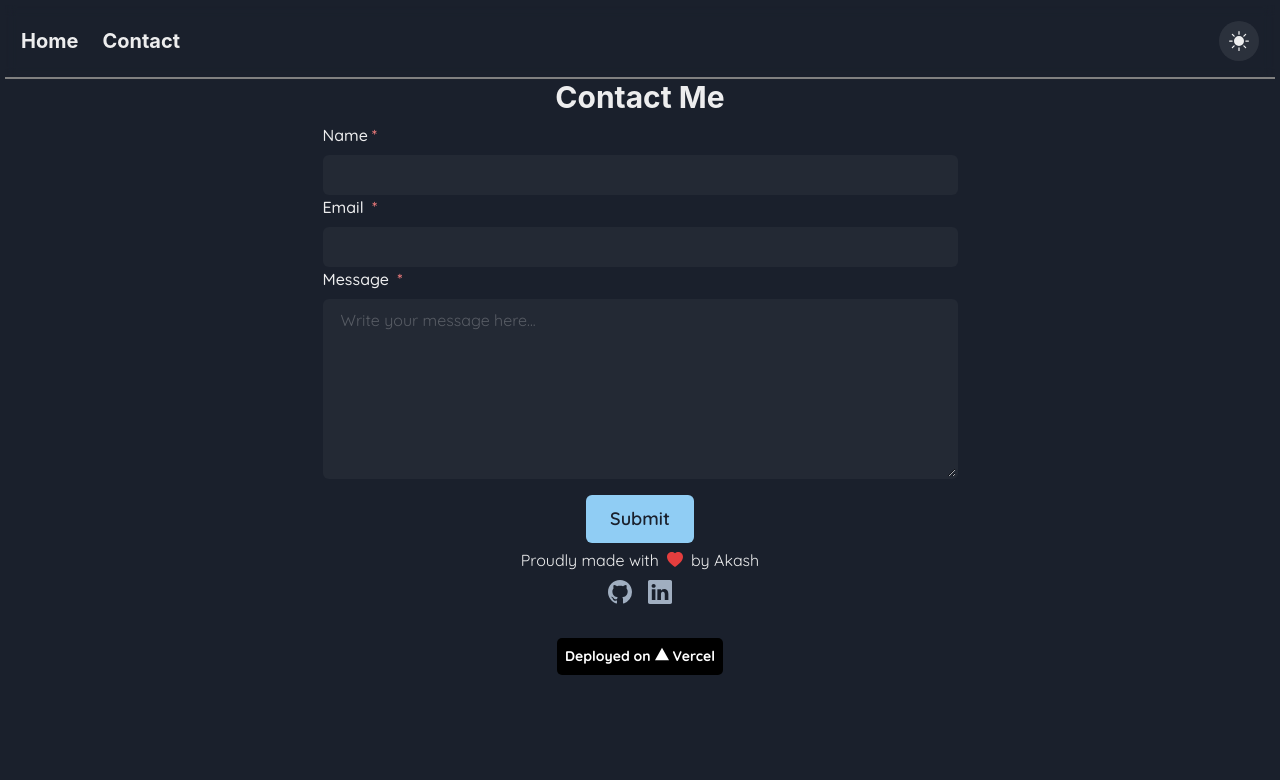
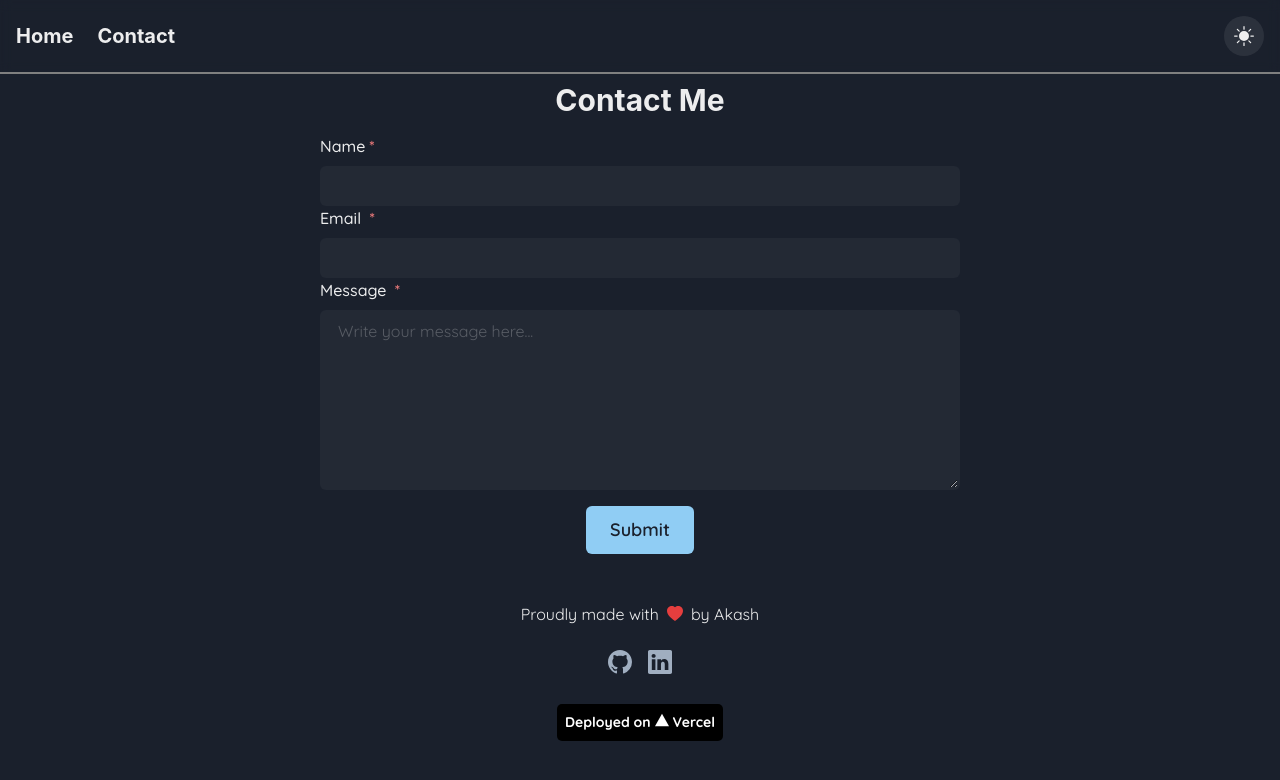
Before and after one commit to singak1/portfolio, a React (Create React App) app: page /contact in a window 1280 px wide. Shown: the top 780 px of the page. Built offline with nearby package versions, Linux system fonts and the light colour scheme.

Commit message:
fix visual bugs

```diff
--- a/src/Components/Footer.js
+++ b/src/Components/Footer.js
@@ -4,8 +4,7 @@ import { SiVercel } from "react-icons/si";
 
 const Footer = () => {
     return(
-        <Stack>
-            <VStack minWidth='max-content' alignContent='center'>
+            <VStack minWidth='max-content' alignContent='center' gap='6' mt='10'>
                 <HStack>
                     <Text>Proudly made with</Text>
                     <Icon as={BsFillHeartFill} color='red.500'/>
@@ -16,10 +15,9 @@ const Footer = () => {
                     <Link href="https://www.linkedin.com/in/singak1/" isExternal><Icon as={BsLinkedin} boxSize={6} color='gray.400'/></Link>
                 </HStack>
                 <HStack mb={2}>
-                    <Text fontSize='sm' as='b' borderRadius='5' backgroundColor='black' color='white' padding='2' mt='5'>Deployed on <Icon as={SiVercel} color='white' /> Vercel</Text>
+                    <Text fontSize='sm' as='b' borderRadius='5' backgroundColor='black' color='white' padding='2'>Deployed on <Icon as={SiVercel} color='white' /> Vercel</Text>
                 </HStack>
             </VStack>
-        </Stack>
     )
 }
 
--- a/src/Pages/Contact.js
+++ b/src/Pages/Contact.js
@@ -104,7 +104,7 @@ const Contact = () => {
         <div className="contact">
             <Navbar />
             <Stack w={['100%', '75%', '50%']} alignContent='space-around' m='auto'>
-            <Heading as='h4' size='lg'>Contact Me</Heading>
+            <Heading as='h4' size='lg' p='2'>Contact Me</Heading>
             <FormControl isRequired>
                 <FormLabel>Name</FormLabel>
                 <Input type="text"
@@ -128,8 +128,8 @@ const Contact = () => {
                     variant='filled'
                     minH={['180']}
                 />
-                {isLoading && <Button isLoading loadingText="Submitting" mt='4' colorScheme='blue' size='lg'>Submit</Button>}
-                {!isLoading && <Button mt='4' colorScheme='blue' onClick={handleSubmit} size='lg'>Submit</Button>}
+                {isLoading && <Button isLoading loadingText="Submitting" mt='4' mb='2' colorScheme='blue' size='lg'>Submit</Button>}
+                {!isLoading && <Button mt='4' mb='2' colorScheme='blue' onClick={handleSubmit} size='lg'>Submit</Button>}
             </FormControl>
             </Stack>
         </div>
--- a/src/index.css
+++ b/src/index.css
@@ -20,6 +20,5 @@ a:hover {
 }
 
 .contact {
-  padding: 5px;
   align-content: center;
 }
```
